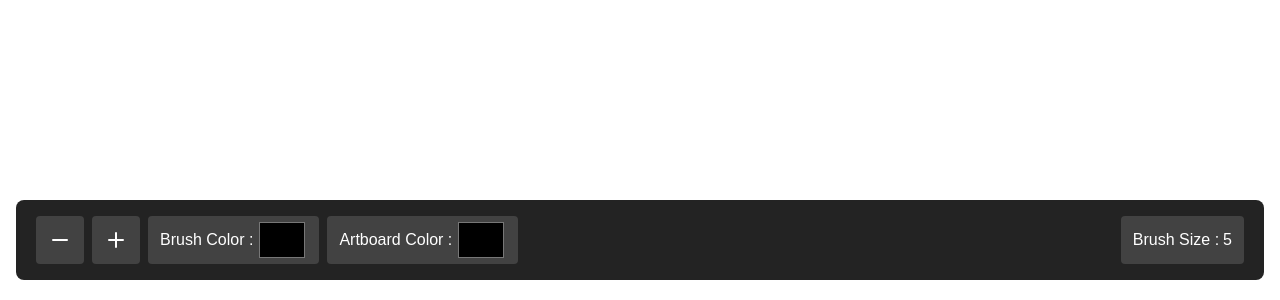
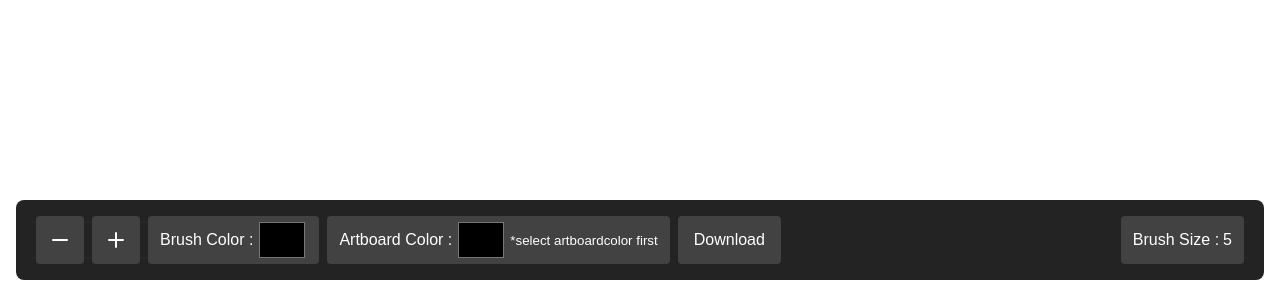
Before and after one commit to himangshum17/drawing-app, a plain HTML site: page index.html in a window 1280 px wide. Shown: the part 504-804 px from the top of the page. Drawn offline with Linux system fonts and the light colour scheme.

Commit message:
updated artboardcolor and added download functionality

```diff
--- a/app.css
+++ b/app.css
@@ -14,4 +14,6 @@ body{margin: 0;overflow: hidden;font-family: sans-serif;}
 #toolbar .toolbar-inner > *:last-child{margin-left: auto;}
 #toolbar .toolbar-inner > span{padding: 4px 12px;}
 #toolbar .toolbar-inner #brushsize{margin-left: 4px;}
+#toolbar .toolbar-inner button span{padding: 4px 12px;}
+#toolbar .toolbar-inner span small{margin-left: 4px;}
 /* toolbar */
--- a/app.js
+++ b/app.js
@@ -1,25 +1,21 @@
-const drawingCanvas = document.getElementById("drawing-canvas");
-const artBoard = document.getElementById("artboard");
-const ctx = drawingCanvas.getContext("2d");
-const ctxOne = artboard.getContext("2d");
+const canvas = document.querySelector("canvas");
+const ctx = canvas.getContext("2d");
 const increaseBtn = document.getElementById("increase");
 const decreaseBtn = document.getElementById("decrease");
 const brushSize = document.getElementById("brushsize");
 const brushColor = document.getElementById("brushcolor");
 const artboardColor = document.getElementById("artboardcolor");
+const downloadBtn = document.getElementById("downloadbtn");
 
 let lineWidth = 5;
 let drawIng = false;
 let strokeColor = "black";
-let artBoardcolor = "white";
+let bgColor = "white";
 
 // resizing canvas
- function resize() {
-    drawingCanvas.width = window.innerWidth ;
-    drawingCanvas.height = window.innerHeight;
-    artboard.width = window.innerWidth;
-    artboard.height = window.innerHeight;
-    canvasArtboard();
+function resize() {
+    canvas.width = window.innerWidth ;
+    canvas.height = window.innerHeight;
  }
 resize();
 
@@ -27,21 +23,22 @@ window.addEventListener("resize", resize);
 
 // canvas artboard
 function canvasArtboard() {
-    ctxOne.fillStyle = artBoardcolor;
-    ctxOne.fillRect(0, 0, artboard.width, artboard.height);
+    ctx.fillStyle = bgColor;
+    ctx.fillRect(0, 0, canvas.width,canvas.height);
 }
+canvasArtboard();
 
 // event listners
-drawingCanvas.addEventListener("mousedown", () => {
+canvas.addEventListener("mousedown", () => {
     drawIng = true;
 });
 
-drawingCanvas.addEventListener("mouseup", () => {
+canvas.addEventListener("mouseup", () => {
     drawIng = false;
     ctx.beginPath();
 });
 
-drawingCanvas.addEventListener("mousemove", (e) => {
+canvas.addEventListener("mousemove", (e) => {
    if(drawIng === true){
       const x = e.offsetX;
       const y = e.offsetY;
@@ -72,7 +69,7 @@ brushColor.addEventListener("change", (e)=>{
 });
 
 artboardColor.addEventListener("change", (e)=>{
-    artBoardcolor = e.target.value;
+    bgColor = e.target.value;
     canvasArtboard();
 });
 
@@ -91,3 +88,14 @@ function drawline (x,y) {
 function brushsizeUpdate() {
     brushSize.innerHTML = lineWidth;
 }
+
+// download image
+
+downloadBtn.addEventListener("click", function(){
+    const downloadLink = document.createElement("a");
+    document.body.appendChild(downloadLink);
+    downloadLink.href = canvas.toDataURL();
+    downloadLink.download = "drawing.jpeg";
+    downloadLink.click();
+    document.body.removeChild(downloadLink);
+})
--- a/index.html
+++ b/index.html
@@ -8,8 +8,7 @@
 </head>
 <body>
     <!-- canvas -->
-    <canvas id="drawing-canvas"></canvas>
-    <canvas id="artboard"></canvas>
+    <canvas></canvas>
     <!-- canvas -->
     <!-- toolbar -->
     <section id="toolbar">
@@ -22,7 +21,8 @@
                     <svg xmlns="http://www.w3.org/2000/svg" width="24" height="24" fill="none" stroke="currentColor" stroke-width="2" stroke-linecap="round" stroke-linejoin="round" class="feather feather-plus"><path d="M12 5v14M5 12h14"/></svg>
                 </button>
                 <span>Brush Color : <input type="color" id="brushcolor" /></span>
-                <span>Artboard Color : <input type="color" id="artboardcolor" /></span>
+                <span>Artboard Color : <input type="color" id="artboardcolor" /> <small>*select artboardcolor first</small></span>
+                <button id="downloadbtn"><span>Download</span></button>
                 <span>Brush Size : <span id="brushsize">5</span></span>
             </div>
         </div>
```
